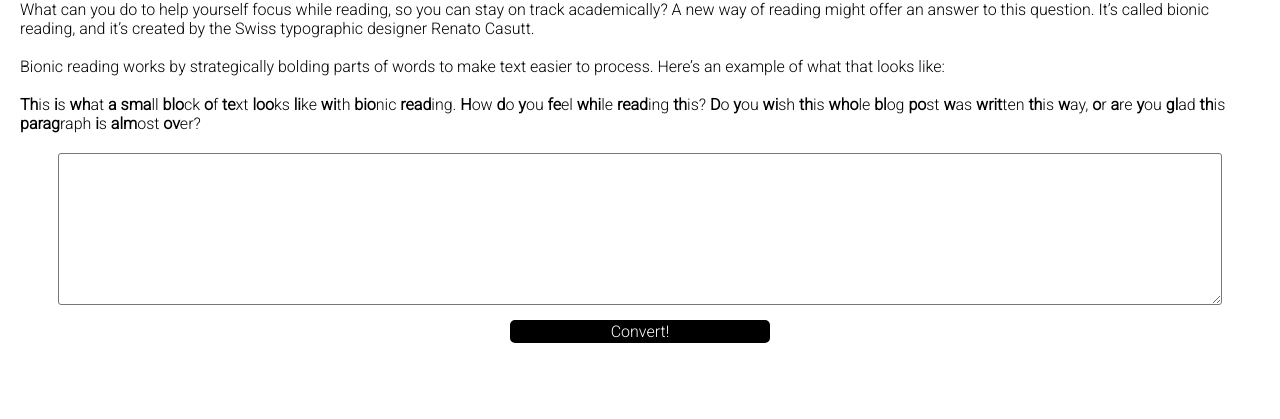
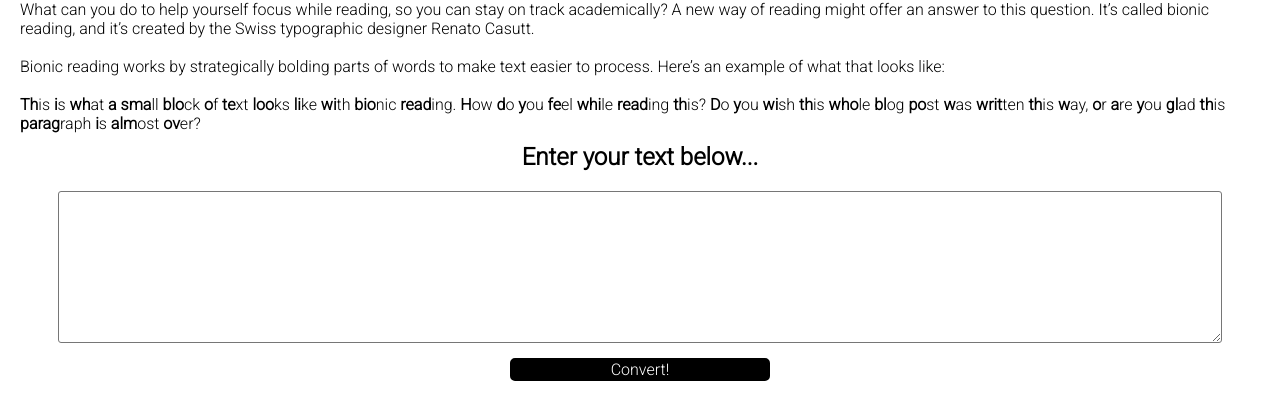
Before and after one commit to sbillsborough/bionic-text-converter, a plain HTML site: page index.html in a window 1280 px wide. Shown: the part 77-496 px from the top of the page. Drawn offline with Linux system fonts and the light colour scheme.

Commit message:
added h2 instructing the user where to enter text. Centered the h2 and added margin top of 10px

```diff
--- a/index.html
+++ b/index.html
@@ -36,6 +36,8 @@
     <span>alm</span>ost <span>ov</span>er?
   </p>
 
+  <h2>Enter your text below...</h2>
+
   <div class="textarea-container">
     <textarea name="text" id="textArea" cols="70" rows="10"></textarea>
     <a href="" onclick="storeTextArea(); return false;">Convert!</a>
--- a/scripts/script.js
+++ b/scripts/script.js
@@ -18,6 +18,7 @@ function convertTextArea() {
   textAreaContent.split(" ").forEach((word) => {
     if (word) {
       convertedWordsArray += word + " ";
+
       // Splits the words
       let splitWord = word.split("");
 
--- a/styles/style.css
+++ b/styles/style.css
@@ -25,6 +25,11 @@ h1 {
   background-clip: text;
   margin: 0 auto;
   padding: 10px 0;
+}
+
+h2 {
+  text-align: center;
+  margin: 10px 0 0 0;
 }
 
 /* CUSTOM STYLE SECTION */
```
